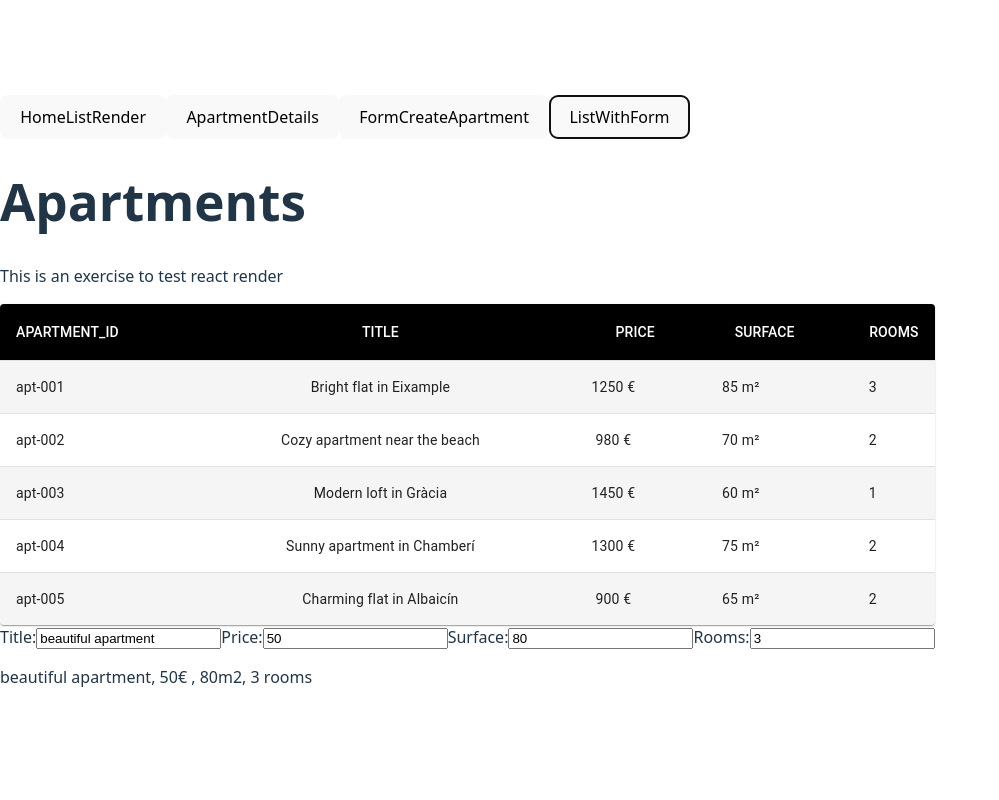
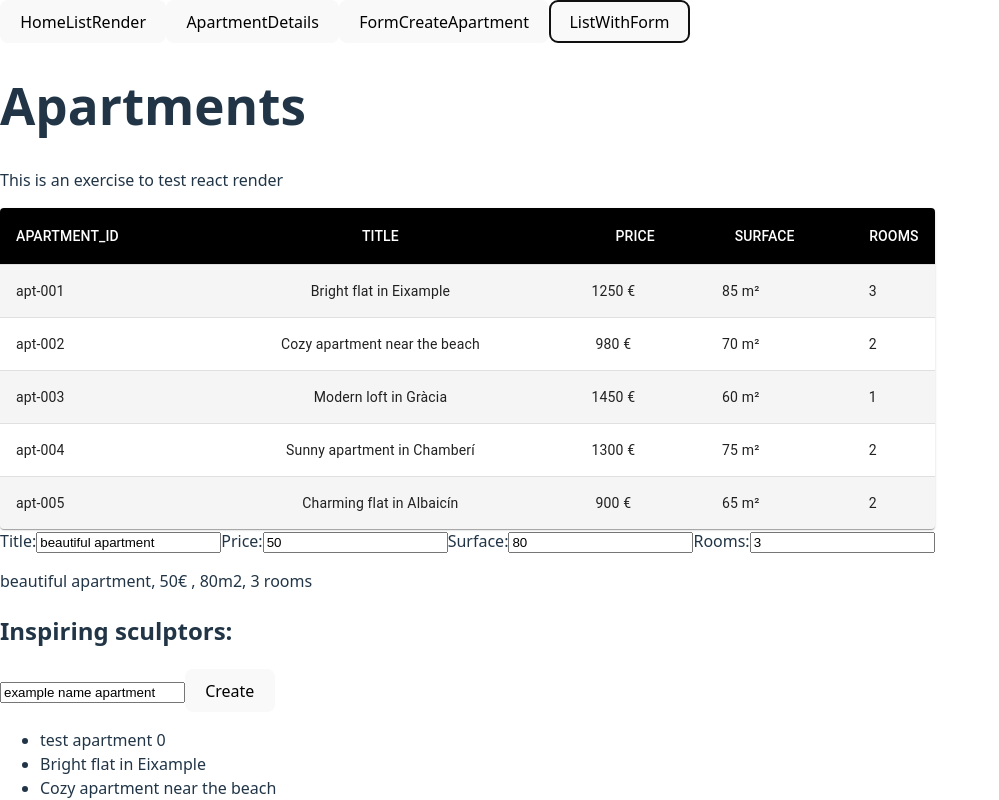
Before and after one commit to nilsanca97/ApartmentPredictor-React, a React (Vite) app in the folder apartment-predictor-react/: page / in a window 1280 px wide. Both pictures are taken after a click on the button "ListWithForm". Shown: the top 800 px of the page, without its empty margins (0-999 px from the left). Built offline with nearby package versions, Linux system fonts and the light colour scheme.

Commit message:
listWithForm with createApartment Button, that has a handleClick that setApartments & setName. Work good and render a list of name the new apartment.

```diff
--- a/apartment-predictor-react/src/components/ListWithForm.jsx
+++ b/apartment-predictor-react/src/components/ListWithForm.jsx
@@ -1,14 +1,58 @@
 import HomeListRender from "./HomeListRender";
 import ApartmentDetails from "./ApartmentDetails";
 import FormCreateApartment from "./FormCreateApartment";
+import { useState } from "react";
+import { Apartment } from "@mui/icons-material";
+import { apartments } from "../data/apartments";
+import CustomizedTables from "../components/CustomizedTables"
+
 //import HomeListRenderWithForm from "../components/HomeListRenderWithForm";
 
+let nextId = 3;
+
+const initialApartments = [
+        {id: 0, name: 'test apartment 0'},
+        {id: 1, name: 'Bright flat in Eixample'},
+        {id: 2, name: 'Cozy apartment near the beach'},
+]
 export default function ListWithForm() {
+    const [name, setName] = useState('example name apartment');
+    const [apartments, setApartments] = useState(
+        initialApartments
+    );
+
+    function handleClick() {
+            const nextApartments = [
+            // Apartment before the insertion poin:
+            ...apartments,
+            // new apartment:
+            { id: nextId++, name: name }
+        ];
+        setApartments(nextApartments);
+        setName('');
+    }
 
     return (
         <>
             <HomeListRender />
             <FormCreateApartment />
+            <h2> Inspiring sculptors: </h2>
+            <input
+                value={name}
+                onChange={e => setName(e.target.value)}
+            />
+            <button onClick={handleClick}>
+                Create
+            </button>
+            <ul>
+                {apartments.map(apartment => (
+                    <li key={apartment.id}>{apartment.name}</li>
+                ))}
+
+            </ul>
+            <CustomizedTables
+                apartments= {apartments}
+            />
         </>
     );
 }
```
Also changed, not shown: apartment-predictor-react/src/components/FormCreateApartment.jsx (line endings or trailing spaces).
